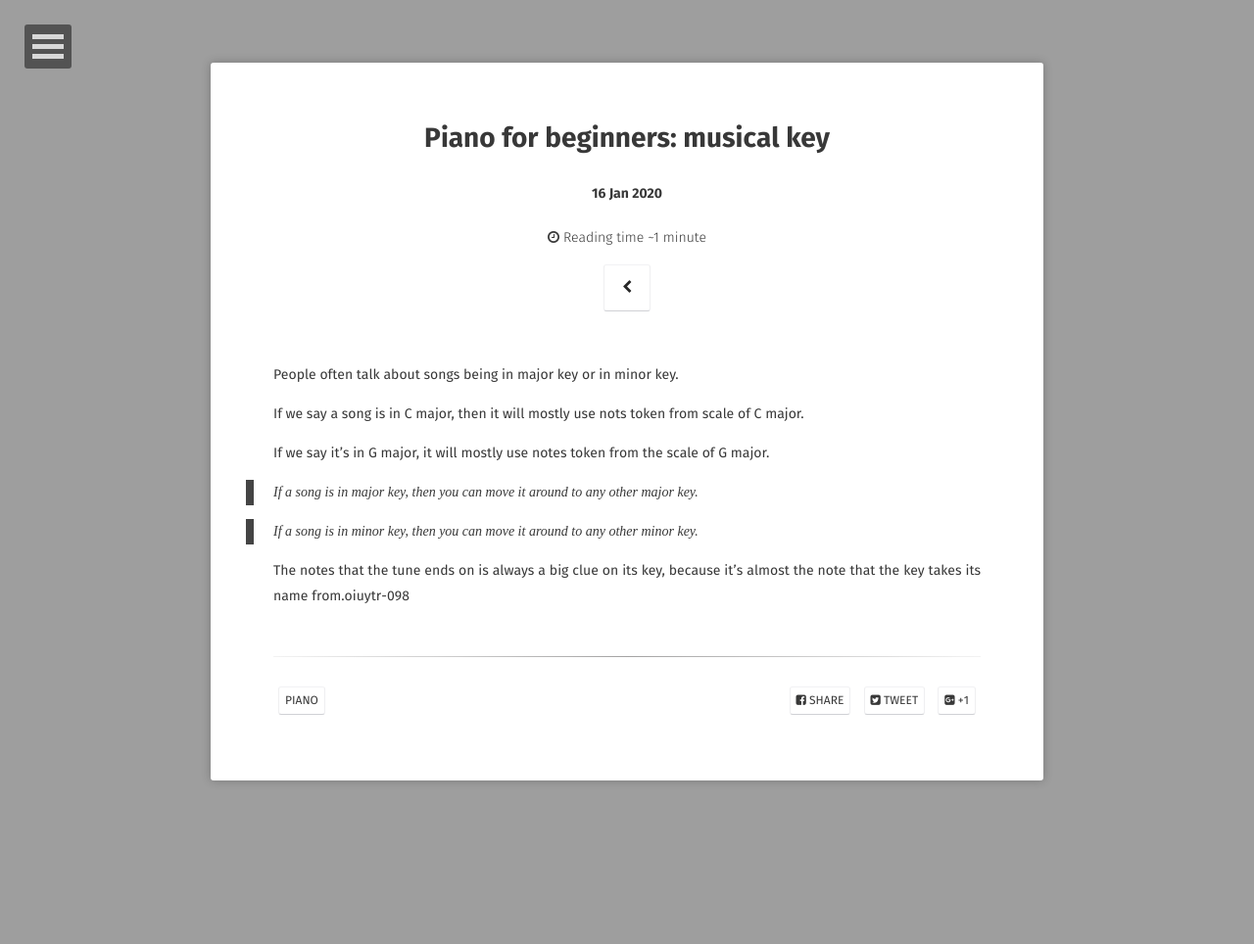
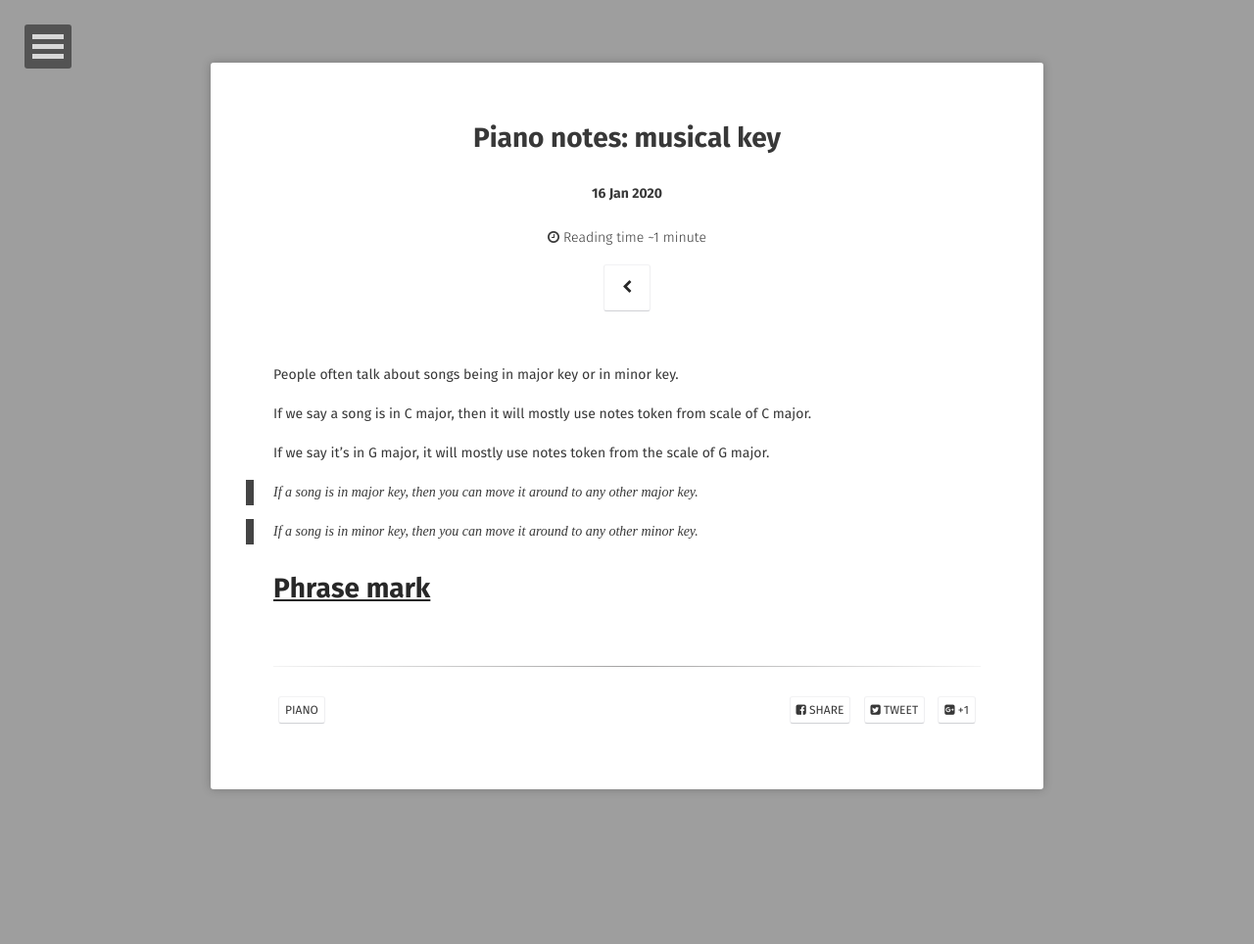
Before and after one commit to Planck35/planck35.github.io, a Jekyll site: the page built from _posts/2020-01-16-music-note.md, in a window 1280 px wide. Shown: the whole page at 98% size. Built offline with Jekyll 4.4.1, drawn with Linux system fonts in a browser that asks for light colours; some web fonts are replaced; comment, search, counter and statistics services are not loaded.

Commit message:
Phrase mark

```diff
--- a/_posts/2020-01-16-music-note.md
+++ b/_posts/2020-01-16-music-note.md
@@ -1,6 +1,6 @@
 ---
 layout: post
-title:  "Piano for beginners: musical key"
+title:  "Piano notes: musical key"
 date:   2020-01-16
 excerpt: "Piano note."
 tag: [piano]
@@ -8,7 +8,7 @@ tag: [piano]
 
 People often talk about songs being in major key or in minor key.
 
-If we say a song is in C major, then it will mostly use nots token from scale of C major.
+If we say a song is in C major, then it will mostly use notes token from scale of C major.
 
 If we say it's in G major, it will mostly use notes token from the scale of G major.
 
@@ -16,4 +16,4 @@ If we say it's in G major, it will mostly use notes token from the scale of G ma
 
 > If a song is in minor key, then you can move it around to any other minor key.
 
-The notes that the tune ends on is always a big clue on its key, because it's almost the note that the key takes its name from.oiuytr-098
+# [Phrase mark](https://en.wikipedia.org/wiki/Phrase_(music))
```
